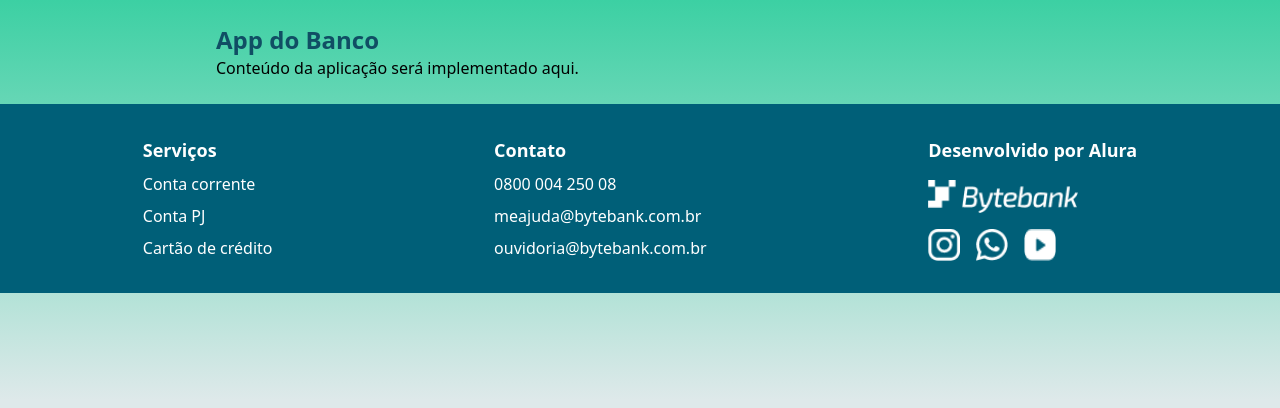
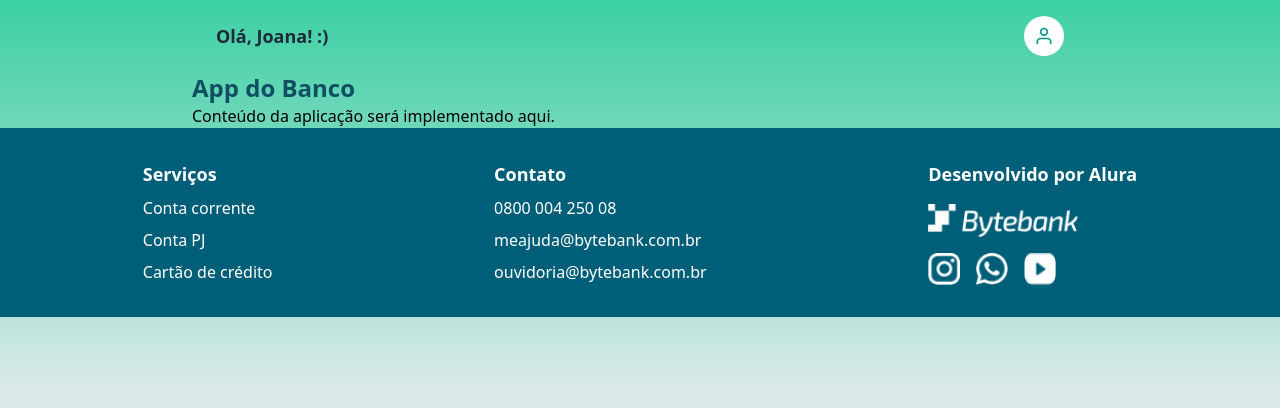
Before and after one commit to AmandaGomesFe/tech-challenge-1, a Next.js app: page /aplicacao in a window 1280 px wide. Shown: the top 408 px of the page. Built offline with nearby package versions, Linux system fonts and the light colour scheme.

Commit message:
Cria NavbarApp

```diff
--- a/src/app/aplicacao/page.tsx
+++ b/src/app/aplicacao/page.tsx
@@ -1,9 +1,13 @@
+import NavbarApp from "@/components/NavbarApp";
 
 export default function AplicacaoPage() {
+
+
     return (
-      <main className="p-6">
+      <div className="flex flex-col w-full">
+        <NavbarApp />
         <h1 className="text-2xl font-bold text-cyan-900">App do Banco</h1>
         <p>Conteúdo da aplicação será implementado aqui.</p>
-      </main>
+      </div>
     );
   }
--- /dev/null
+++ b/src/components/NavbarApp.tsx
@@ -0,0 +1,40 @@
+"use client";
+
+import { useState } from "react";
+import { FiUser } from "react-icons/fi";
+import { FaCog, FaSignOutAlt } from "react-icons/fa";
+
+export default function Navbar() {
+  const [menuAberto, setMenuAberto] = useState(false);
+
+  return (
+    <nav className="px-6 py-4 flex justify-between items-center relative">
+      {/* Nome do usuário */}
+      <span className="text-gray-800 font-semibold text-lg">Olá, Joana! :)</span>
+
+      {/* Ícone de usuário com menu */}
+      <div className="relative">
+        <button
+          onClick={() => setMenuAberto(!menuAberto)}
+          className="flex items-center justify-center w-10 h-10 rounded-full bg-white hover:bg-cyan-300"
+        >
+          <FiUser className="text-teal-600 text-xl" />
+        </button>
+
+        {/* Menu dropdown */}
+        {menuAberto && (
+          <div className="absolute right-0 mt-2 w-40 bg-white rounded-md shadow-lg z-50">
+            <button className="flex items-center rounded-md w-full px-4 py-2 hover:bg-gray-300 text-sm text-gray-700">
+              <FaCog className="mr-2" />
+              Configuração
+            </button>
+            <button className="flex items-center rounded-md w-full px-4 py-2 hover:bg-gray-300 text-sm text-red-600">
+              <FaSignOutAlt className="mr-2" />
+              Logout
+            </button>
+          </div>
+        )}
+      </div>
+    </nav>
+  );
+}
```
Also changed, not shown: package.json (+10 -5 lines), 1 other file (tests, documents, lock files or other folders).
